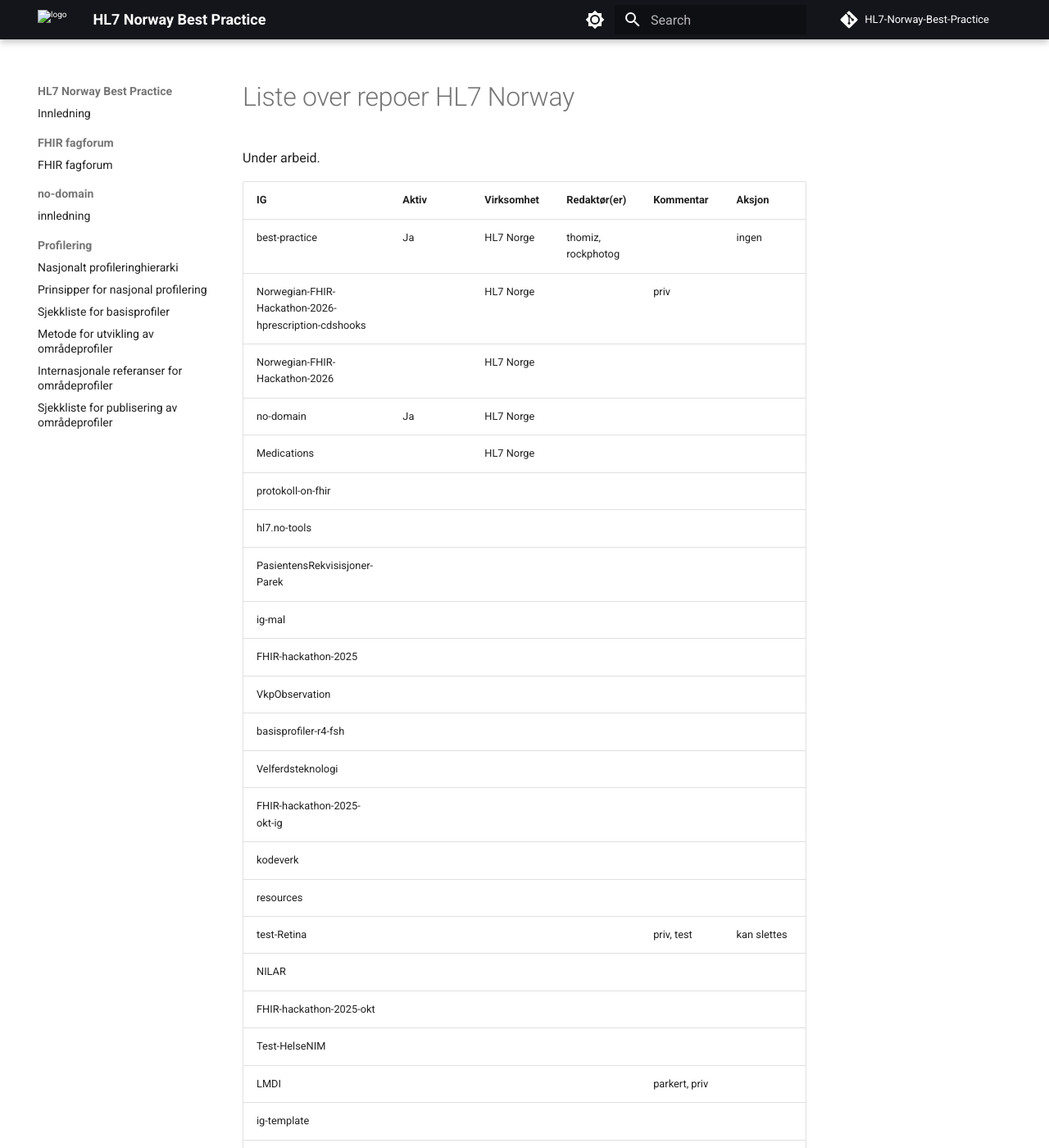
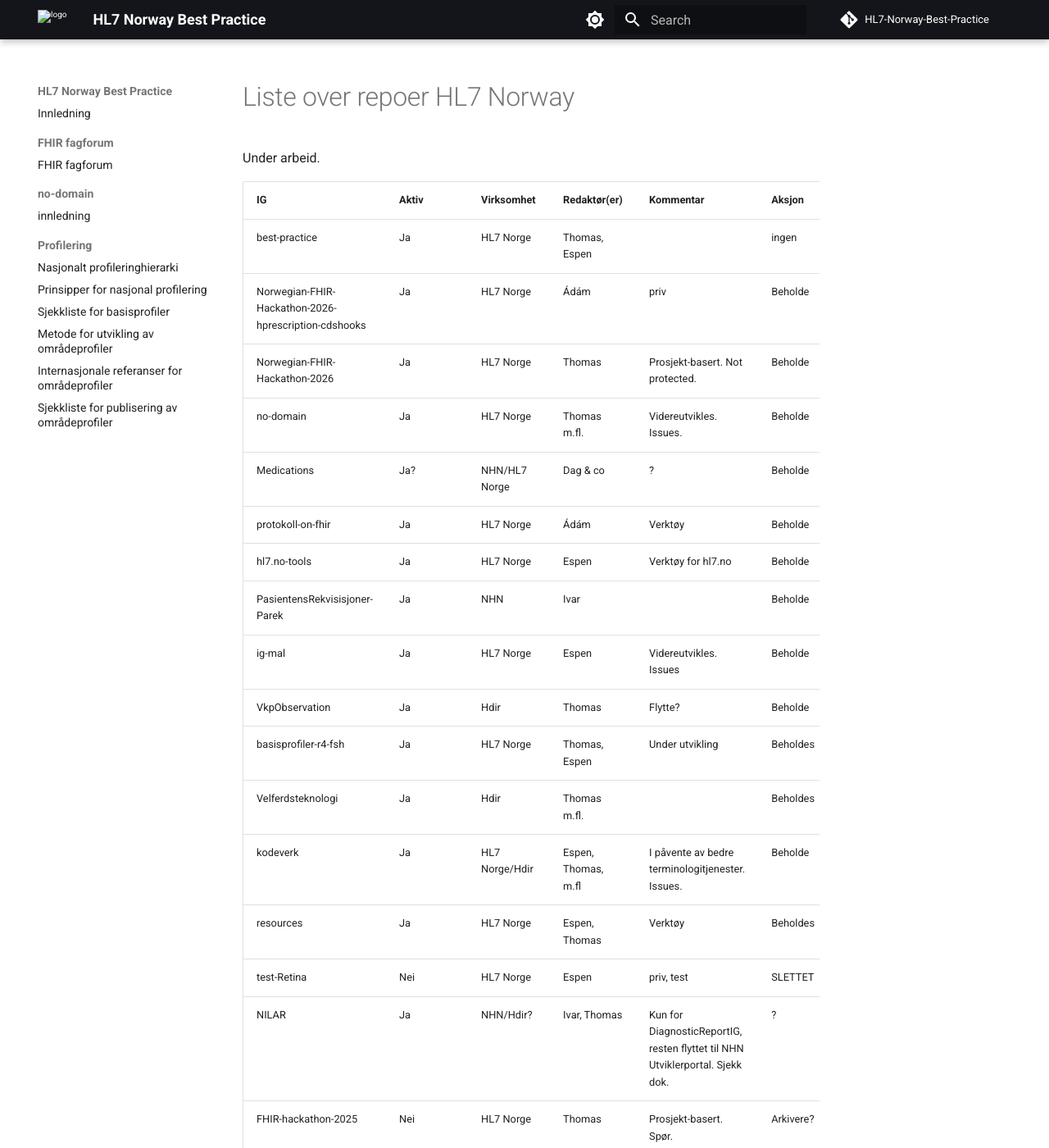
Before and after one commit to HL7Norway/best-practice, an MkDocs documentation site: the page built from docs/vedlikehold/list-ig.md, in a window 1280 px wide and 1400 px high. Shown: the whole window at 82% size. Built offline with MkDocs 1.6.1 and Material for MkDocs 9.7.7, drawn with Linux system fonts in a browser that asks for light colours; comment, search, counter and statistics services are not loaded; some of the changed text lies outside the part shown.

Commit message:
Update list-ig.md

```diff
--- a/docs/vedlikehold/list-ig.md
+++ b/docs/vedlikehold/list-ig.md
@@ -4,40 +4,41 @@
 
 | IG | Aktiv | Virksomhet | Redaktør(er) | Kommentar | Aksjon |
 |----|-------|------------|--------------|-----------|--------|
-| best-practice | Ja | HL7 Norge | thomiz, rockphotog | | ingen |
-| Norwegian-FHIR-Hackathon-2026-hprescription-cdshooks | | HL7 Norge | | priv | |
-| Norwegian-FHIR-Hackathon-2026 | | HL7 Norge | | | |
-| no-domain | Ja | HL7 Norge | | | |
-| Medications | | HL7 Norge | | | |
-| protokoll-on-fhir | | | | | |
-| hl7.no-tools | | | | | |
-| PasientensRekvisisjoner-Parek | | | | | |
-| ig-mal | | | | | |
-| FHIR-hackathon-2025 | | | | | |
-| VkpObservation | | | | | |
-| basisprofiler-r4-fsh | | | | | |
-| Velferdsteknologi | | | | | |
-| FHIR-hackathon-2025-okt-ig | | | | | |
-| kodeverk | | | | | |
-| resources | | | | | |
-| test-Retina | | | | priv, test| kan slettes |
-| NILAR | | | | | |
-| FHIR-hackathon-2025-okt | | | | | |
-| Test-HelseNIM | | | | | |
-| LMDI | | | | parkert, priv | |
-| ig-template | | | | | |
-| .github | | | | | |
-| AuditEvent | | | | | |
-| HelseAPI | | | | | |
-| NoBasisAppointment | | | | | |
-| demo-repository | | | | | |
-| Tarmkreftscreening | | | | | |
-| ElektroniskDodsmelding | | | | | |
-| Consent | | | | | |
-| innrapportering-helseregister | | | | | |
-| basisprofiler-r2 | | | | | |
-| Grunndata-profiles | | | | | |
-| hnvitalsigns | | | | | |
+| best-practice | Ja | HL7 Norge | Thomas, Espen | | ingen |
+| Norwegian-FHIR-Hackathon-2026-hprescription-cdshooks | Ja | HL7 Norge | Ádám | priv | Beholde |
+| Norwegian-FHIR-Hackathon-2026 | Ja | HL7 Norge | Thomas | Prosjekt-basert. Not protected.| Beholde |
+| no-domain | Ja | HL7 Norge | Thomas m.fl. | Videreutvikles. Issues. | Beholde |
+| Medications | Ja? | NHN/HL7 Norge | Dag & co | ? | Beholde |
+| protokoll-on-fhir | Ja | HL7 Norge | Ádám | Verktøy | Beholde |
+| hl7.no-tools | Ja | HL7 Norge| Espen | Verktøy for hl7.no | Beholde |
+| PasientensRekvisisjoner-Parek | Ja | NHN | Ivar | | Beholde |
+| ig-mal | Ja | HL7 Norge | Espen | Videreutvikles. Issues | Beholde |
+| VkpObservation | Ja | Hdir | Thomas | Flytte? | Beholde |
+| basisprofiler-r4-fsh | Ja | HL7 Norge | Thomas, Espen | Under utvikling | Beholdes |
+| Velferdsteknologi | Ja | Hdir | Thomas m.fl. | | Beholdes |
+| kodeverk | Ja | HL7 Norge/Hdir | Espen, Thomas, m.fl | I påvente av bedre terminologitjenester. Issues. | Beholde |
+| resources | Ja | HL7 Norge | Espen, Thomas | Verktøy | Beholdes |
+| test-Retina | Nei | HL7 Norge | Espen | priv, test| SLETTET |
+| NILAR | Ja | NHN/Hdir? | Ivar, Thomas | Kun for DiagnosticReportIG, resten flyttet til NHN Utviklerportal. Sjekk dok. | ? |
+| FHIR-hackathon-2025 | Nei | HL7 Norge | Thomas | Prosjekt-basert. Spør. | Arkivere? |
+| FHIR-hackathon-2025-okt | Nei | HL7 Norge | Thomas, Ádám | Prosjekt-basert | Arkivere? |
+| FHIR-hackathon-2025-okt-ig | ? | HL7 Norge | Ádám | Prosjekt-basert. Spør. | Arkivere? |
+| Test-HelseNIM | Ja | Hdir | Thomas | I bruk, tooling, test | Beholde |
+| LMDI | Nei | FHI | Espen m.fl. | parkert, priv | Slette? |
+| ig-template | Ja | HL7 Norge | Thomas | Mal for IG Publisher | Beholde |
+| .github | Ja | HL7 Norge | Espen | Teknisk repo | Beholde |
+| AuditEvent | Ja |  | Trond, Thomas | Release candidate, v0.9.8 | Beholde |
+| HelseAPI | Nei | HL7 Norge | Espen | Hdir? | ? |
+| NoBasisAppointment | Ja? | HL7 Norge? | Armann, Thomas | Kun et forslag p.t.? | ? |
+| demo-repository | Nei | HL7 Norge | Espen | Noe demo-greier fra GitHub | SLETTET |
+| Tarmkreftscreening | Usikker | Hdir? | Kenneth, Linn | Høre med Linn | ? |
+| ElektroniskDodsmelding | Nei | FHI? | NHN | Foreslått slettet | Slettes |
+| Consent | ? | ? | rbhmain | I bruk hvor? Ikke beskyttet | ? |
+| innrapportering-helseregister | Nei | HL7 Norge/Hdir | Espen, Linn | Bør heller være dokumentasjon? | ? |
+| basisprofiler-r2 | Nei | HL7 Norge | ? | ? | Låse? |
+| Grunndata-profiles | ? 5 år | HL7 Norge | Thomas | Brukes i no-basis? | ? |
+| hnvitalsigns | Nei | HL7 Norge / Helse Nord | lnystad | fork, passiv | arkiveres/slettes? |
 | SAFEST | Nei | FHI | stinejohans1 | utdatert, ingen aktivitet | arkiveres, priv? |
-| Nordics-on-FHIR | | | | | |
-| basisprofiler-r3 | | | | | |
+| Nordics-on-FHIR | Nei | HL7 Norge | Thomas, Espen | Ikke lengre forvaltet | Slette? |
+| basisprofiler-r3 | Nei | HL7 Norge | Thomas, Espen | Ikke lengre forvaltet | Beholde. Låse? |
+| IG | Aktiv | Virksomhet | Redaktør(er) | Kommentar | Aksjon |
```
